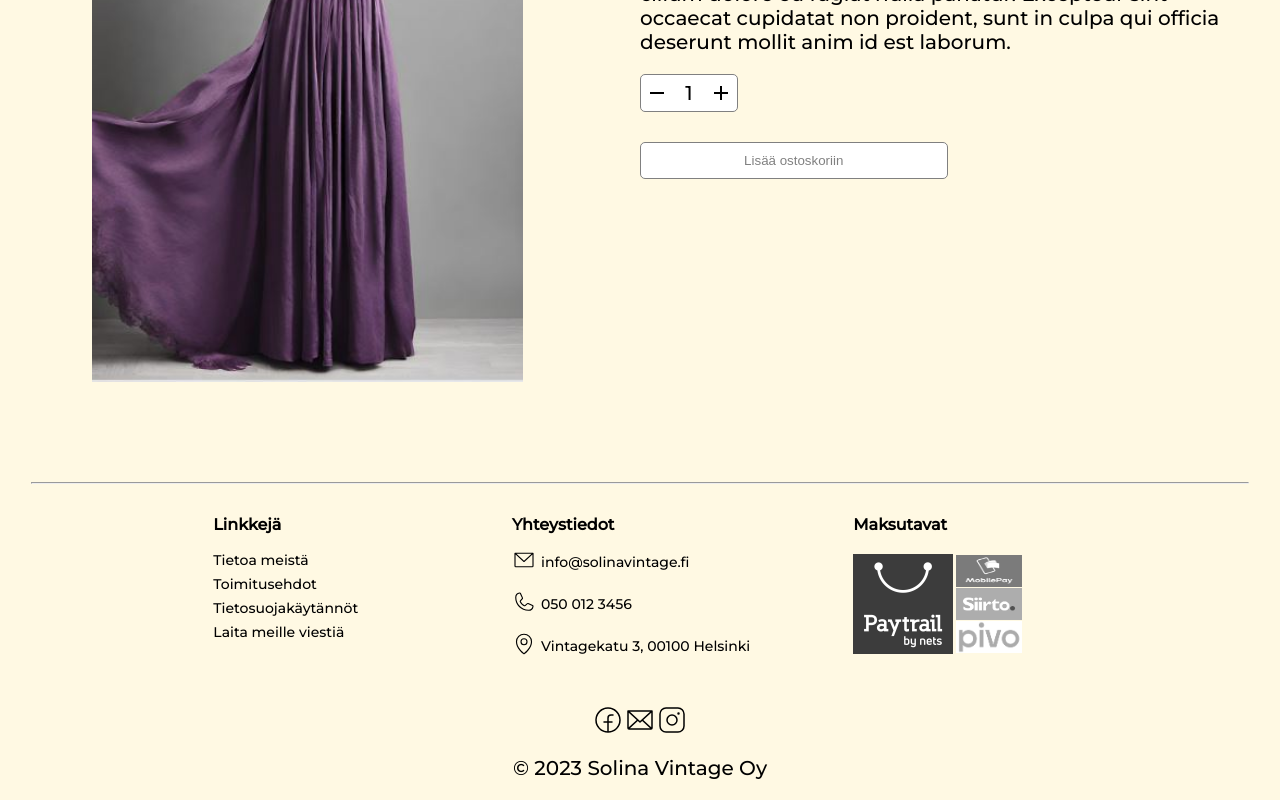
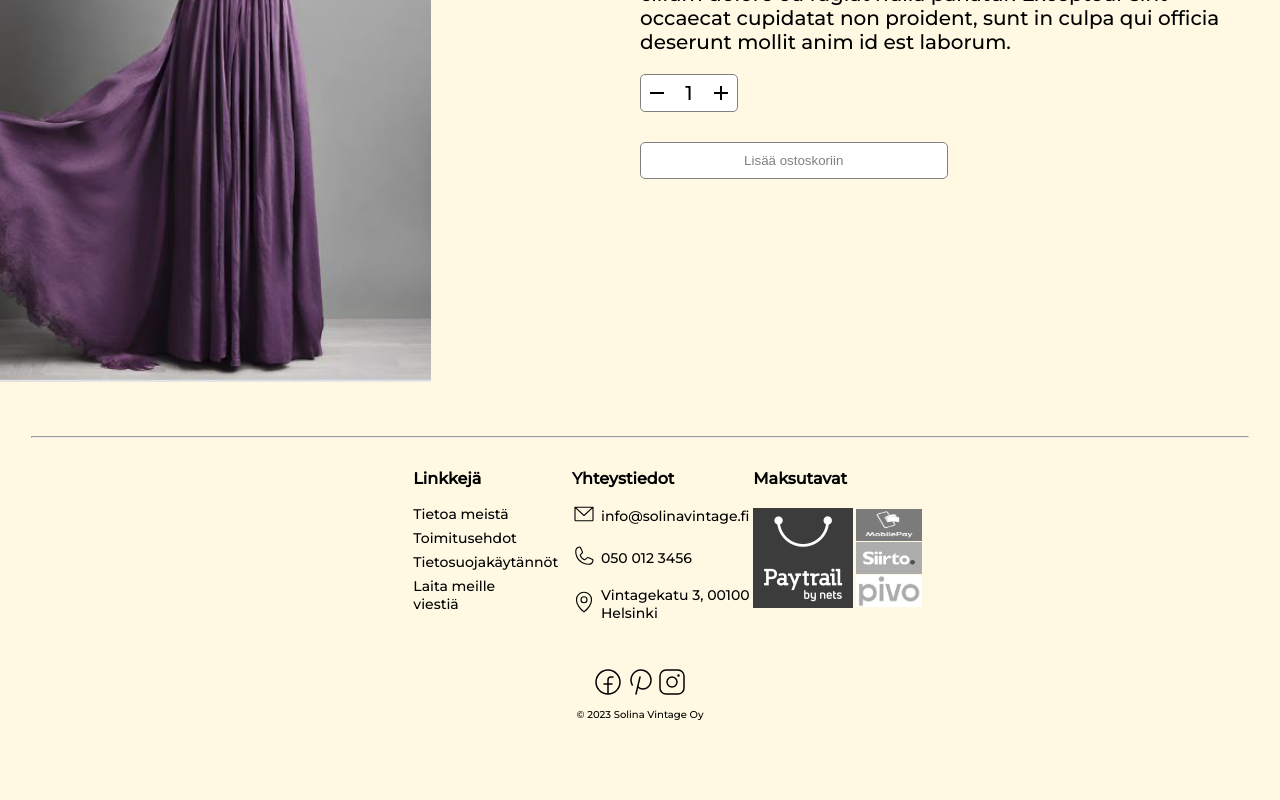
Before and after one commit to Oonuliina/solinavintage, a React (Create React App) app in the folder solinavintage/: page /tuote in a window 1280 px wide. Shown: the part 743-1543 px from the top of the page. After the commit the page ends 1474 px from the top, so only its background shows below. Built offline with nearby package versions, Linux system fonts and the light colour scheme; a web font is replaced by a local one.

Commit message:
modified app.css styles

```diff
--- a/solinavintage/src/App.css
+++ b/solinavintage/src/App.css
@@ -1,40 +1,3 @@
 .App {
-  text-align: center;
-  font-size: 200px;
-  background-color: #FFF9E3;
+  background-color: #fff9e3;
 }
-
-.App-logo {
-  height: 40vmin;
-  pointer-events: none;
-}
-
-@media (prefers-reduced-motion: no-preference) {
-  .App-logo {
-    animation: App-logo-spin infinite 20s linear;
-  }
-}
-
-.App-header {
-  background-color: #282c34;
-  min-height: 100vh;
-  display: flex;
-  flex-direction: column;
-  align-items: center;
-  justify-content: center;
-  font-size: calc(10px + 2vmin);
-  color: white;
-}
-
-.App-link {
-  color: #61dafb;
-}
-
-@keyframes App-logo-spin {
-  from {
-    transform: rotate(0deg);
-  }
-  to {
-    transform: rotate(360deg);
-  }
-}
--- a/solinavintage/src/components/Footer.jsx
+++ b/solinavintage/src/components/Footer.jsx
@@ -1,7 +1,7 @@
 import React from "react";
 import {
   FacebookLogo,
-  Envelope,
+  PinterestLogo,
   InstagramLogo,
   MapPin,
   Phone,
@@ -12,6 +12,7 @@ import siirto from "../assets/SiirtoLogo.png";
 import mobilepay from "../assets/mobilepayLogo.png";
 import pivo from "../assets/pivoLogo.png";
 import styled from "styled-components";
+import { useNavigate } from "react-router-dom";
 
 const Container = styled.div`
   bottom: 0;
@@ -28,6 +29,7 @@ const FooterSeparator = styled.hr`
 const FooterInfo = styled.div`
   display: flex;
   padding-bottom: 30px;
+  margin: 0px 300px 0px 300px;
 `;
 const Left = styled.div`
   flex: 1;
@@ -134,13 +136,24 @@ const SocialIconContainer = styled.div`
 `;
 const SocialIcon = styled.div`
   display: flex;
+  transition: all 0.5s ease;
+
+  &:hover {
+    transform: scale(1.1);
+  }
 `;
-const CopyrightContainer = styled.div``;
+const CopyrightContainer = styled.div`
+  display: flex;
+  align-items: center;
+  justify-content: center;
+`;
 const Copyright = styled.p`
-  font-size: 20px;
+  font-size: 10px;
 `;
 
 const Footer = () => {
+  const navigate = useNavigate();
+
   return (
     <Container>
       <FooterSeparator />
@@ -149,7 +162,9 @@ const Footer = () => {
           <LinksBox>
             <LinksTitle>Linkkejä</LinksTitle>
             <LinksList>
-              <LinkItem>Tietoa meistä</LinkItem>
+              <LinkItem onClick={() => navigate("/meista")}>
+                Tietoa meistä
+              </LinkItem>
               <LinkItem>Toimitusehdot</LinkItem>
               <LinkItem>Tietosuojakäytännöt</LinkItem>
               <LinkItem>Laita meille viestiä</LinkItem>
@@ -201,7 +216,7 @@ const Footer = () => {
             <FacebookLogo size={32} weight="light" />
           </SocialIcon>
           <SocialIcon>
-            <Envelope size={32} weight="light" />
+            <PinterestLogo size={32} weight="light" />
           </SocialIcon>
           <SocialIcon>
             <InstagramLogo size={32} weight="light" />
--- a/solinavintage/src/components/Header.jsx
+++ b/solinavintage/src/components/Header.jsx
@@ -46,7 +46,7 @@ const SearchContainer = styled.div`
   padding: 5px;
   height: 35px;
   width: ${(props) => (props.$searching ? 360 : 40)}px;
-  transition: all 0.3 ease;
+  transition: all 0.5s ease;
 `;
 const Input = styled.input`
   position: alsolute;
--- a/solinavintage/src/components/Product.jsx
+++ b/solinavintage/src/components/Product.jsx
@@ -5,9 +5,6 @@ const Container = styled.div`
   display: flex;
   margin: 5px;
   min-width: 280px;
-  height: 700pxpx;
-  align-items: left;
-  justify-content: left;
   flex-direction: column;
 `;
 const Image = styled.img`
--- a/solinavintage/src/components/Products.jsx
+++ b/solinavintage/src/components/Products.jsx
@@ -4,21 +4,19 @@ import Product from "./Product";
 
 const Container = styled.div`
   padding: 20px;
-`;
-const Wrapper = styled.div`
   display: flex;
   flex-wrap: wrap;
   align-items: center;
   justify-content: center;
+  margin: 20px 150px 20px 150px;
 `;
+
 const Products = () => {
   return (
     <Container>
-      <Wrapper>
         {dresses.map((item) => (
           <Product item={item} key={item.id} />
         ))}
-      </Wrapper>
     </Container>
   );
 };
--- a/solinavintage/src/components/Responsibility.jsx
+++ b/solinavintage/src/components/Responsibility.jsx
@@ -22,7 +22,7 @@ const Wrapper = styled.div`
   flex-wrap: wrap;
   align-items: center;
   justfy-content: center;
-  margin: 0px 60px 0px 60px;
+  margin: 0px 300px 0px 300px;
 `;
 const Item = styled.div`
   flex: 1;
@@ -34,8 +34,8 @@ const Item = styled.div`
 `;
 const Circle = styled.div`
   display: flex;
-  height: 300px;
-  width: 300px;
+  min-height: 300px;
+  min-width: 300px;
   top: 0;
   left: 0;
   background-color: white;
@@ -47,7 +47,8 @@ const Image = styled.img`
   height: 200px;
 `;
 const Desc = styled.p`
-  font-size: 24px;
+  font-size: 20px;
+  text-align: center;
 `;
 
 const Responsibility = () => {
--- a/solinavintage/src/components/Slider.jsx
+++ b/solinavintage/src/components/Slider.jsx
@@ -3,6 +3,7 @@ import styled from "styled-components";
 import ArrowBackIosRoundedIcon from "@mui/icons-material/ArrowBackIosRounded";
 import ArrowForwardIosRoundedIcon from "@mui/icons-material/ArrowForwardIosRounded";
 import { sliderItems } from "../sliderData";
+import { Link } from "react-router-dom";
 
 // <a href="https://www.freepik.com/free-photo/jewelry-box_1130101.htm#page=3&query=jewelry%20white%20background&position=11&from_view=search&track=ais">Image by topntp26</a> on Freepik
 // <a href="https://www.freepik.com/free-photo/full-portrait-happy-woman-beige-autumn-coat-leather-boot-with-green-scarf-standing-isolated-white_10730556.htm?query=happy%20woman%20beige%20autumn%20coat%20standing%20white#from_view=detail_alsolike">Image by valuavitaly</a> on Freepik
@@ -80,7 +81,6 @@ const InfoContainer = styled.div`
   @media (max-width: 900px) {
     padding: 20px;
   }
-
 `;
 const Title = styled.h1`
   margin: 10x 0px 0px 0px;
@@ -146,7 +146,9 @@ const Slider = () => {
             <InfoContainer>
               <Title>{item.title}</Title>
               <Desc>{item.desc}</Desc>
-              <Button>OSTA NYT</Button>
+              <Link to={`/tuotteet/${item.category}`}>
+                <Button>OSTA NYT</Button>
+              </Link>
             </InfoContainer>
           </Slide>
         ))}
--- a/solinavintage/src/pages/Tuotteet.jsx
+++ b/solinavintage/src/pages/Tuotteet.jsx
@@ -16,7 +16,7 @@ font-size: 40px;
 const FilterContainer = styled.div`
   display: flex;
   justify-content: space-between;
-  margin: 0px 165px;
+  margin: 20px 250px 20px 250px;
   height: 200px;
 `;
 const Left = styled.div``;
--- a/solinavintage/src/sliderData.js
+++ b/solinavintage/src/sliderData.js
@@ -9,6 +9,7 @@ export const sliderItems = [
     id: 1,
     img: mekotKuva,
     title: "VINTAGE MEKOT",
+    category: "mekot",
     desc: "TUTUSTU UPEAAN VINTAGE MEKKOVALIKOIMAAMME!",
     bg: "FFDDCC",
   },
@@ -16,6 +17,7 @@ export const sliderItems = [
     id: 2,
     img: takitKuva,
     title: "VINTAGE TAKIT",
+    category: "takit",
     desc: "TUTUSTU UPEAAN VINTAGE TAKKIVALIKOIMAAMME!",
     bg: "DADDB1",
   },
@@ -23,6 +25,7 @@ export const sliderItems = [
     id: 3,
     img: laukutKuva,
     title: "VINTAGE LAUKUT",
+    category: "laukut",
     desc: "TUTUSTU UPEAAN VINTAGE LAUKKUVALIKOIMAAMME!",
     bg: "FFCF9D",
   },
@@ -30,6 +33,7 @@ export const sliderItems = [
     id: 4,
     img: kengätKuva,
     title: "VINTAGE KENGÄT",
+    category: "kengät",
     desc: "TUTUSTU UPEAAN VINTAGE KENKÄVALIKOIMAAMME!",
     bg: "FDE5EC",
   },
@@ -37,6 +41,7 @@ export const sliderItems = [
     id: 5,
     img: korutKuva,
     title: "VINTAGE KORUT",
+    category: "korut",
     desc: "TUTUSTU UPEAAN VINTAGE KORUVALIKOIMAAMME!",
     bg: "FFEECC",
   },
```
Also changed, not shown: solinavintage/src/components/header.css (deleted, +0 -42 lines), solinavintage/src/components/footer.css (added).
